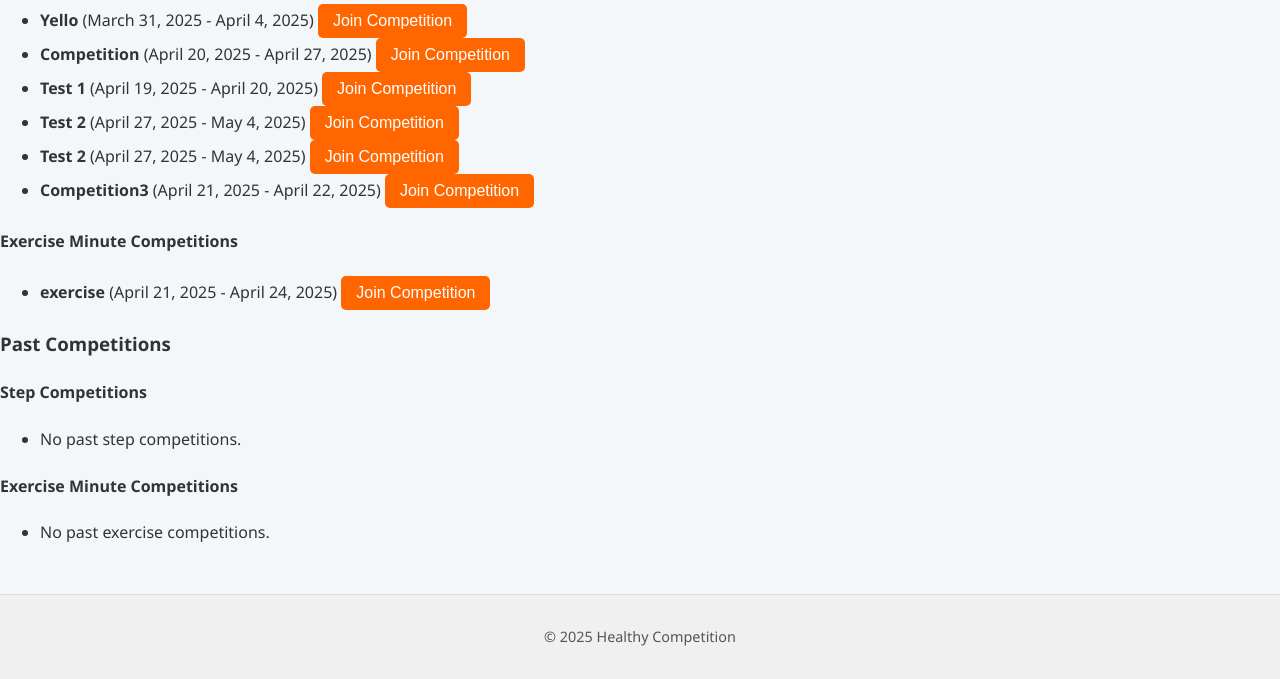
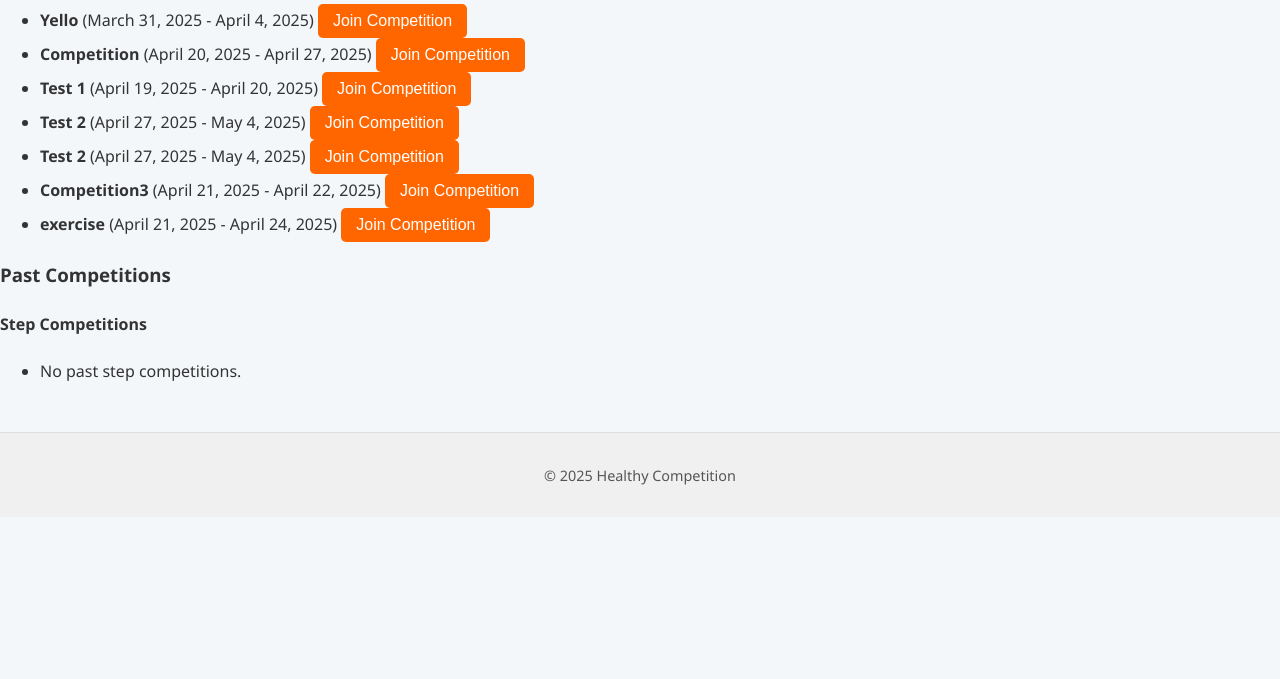
Before and after one commit to AllisonGatt/Healthy_Competition, a Django app: page /competitions/ in a window 1280 px wide. Shown: the part 356-1035 px from the top of the page. After the commit the page ends 841 px from the top, so only its background shows below. Run offline with Django 5.2, Linux system fonts and the light colour scheme; a user stored in the database is signed in; data comes from the database, SQL or seed files in the repository.

Commit message:
Final changes, rmeove minutes

```diff
--- a/src/models.py
+++ b/src/models.py
@@ -12,15 +12,15 @@ class Profile(models.Model):
         return f"{self.user.username}'s Profile"
 
 class ActivityLog(models.Model):
-    ACTIVITY_CHOICES = [ #distinguishes between steps and exercise minutes
-        ('steps', 'Steps'),
-        ('exercise', 'Exercise (minutes)'),
-    ]
+    # ACTIVITY_CHOICES = [ #distinguishes between steps and exercise minutes
+    #     ('steps', 'Steps'),
+    #     ('exercise', 'Exercise (minutes)'),
+    # ]
 
     user = models.ForeignKey(User, on_delete=models.CASCADE)
-    activity_type = models.CharField(max_length=10, choices=ACTIVITY_CHOICES)
+    activity_type = models.CharField(max_length=15, null=True)
     steps = models.PositiveIntegerField(null=True, blank=True) #this makes this optional so that it can be steps or minutes
-    minutes = models.PositiveIntegerField(null=True, blank=True) #same as above
+    # minutes = models.PositiveIntegerField(null=True, blank=True) #same as above
     date = models.DateField(auto_now_add=True)
 
     def __str__(self):
@@ -29,17 +29,17 @@ class ActivityLog(models.Model):
 
 #model for competitions
 class Competition(models.Model):
-    COMPETITION_TYPE_CHOICES = [
-    ('steps', 'Steps'),
-    ('minutes', 'Exercise Minutes'),
-    ]
+    # COMPETITION_TYPE_CHOICES = [
+    # ('steps', 'Steps'),
+    # ('minutes', 'Exercise Minutes'),
+    # ]
 
     name = models.CharField(max_length=255)
     creator = models.ForeignKey(User, on_delete=models.CASCADE, related_name="created_competitions")
     participants = models.ManyToManyField(User, related_name="joined_competitions", blank=True)
     start_date = models.DateField()
     end_date = models.DateField()
-    competition_type = models.CharField(max_length=10, choices=COMPETITION_TYPE_CHOICES)
+    # competition_type = models.CharField(max_length=15, null=True)
 
     def __str__(self):
         return self.name
--- a/src/templates/competition_list.html
+++ b/src/templates/competition_list.html
@@ -28,7 +28,7 @@
     {% endfor %}
 </ul>
 
-<h4>Exercise Minute Competitions</h4>
+<!-- <h4>Exercise Minute Competitions</h4>
 <ul>
     {% for comp in current_competitions_minutes %}
         <li>
@@ -47,7 +47,7 @@
     {% empty %}
         <li>No current exercise competitions.</li>
     {% endfor %}
-</ul>
+</ul> -->
 
 <!-- PAST COMPETITIONS -->
 <h3>Past Competitions</h3>
@@ -64,7 +64,7 @@
     {% endfor %}
 </ul>
 
-<h4>Exercise Minute Competitions</h4>
+<!-- <h4>Exercise Minute Competitions</h4>
 <ul>
     {% for comp in past_competitions_minutes %}
         <li>
@@ -74,6 +74,6 @@
     {% empty %}
         <li>No past exercise competitions.</li>
     {% endfor %}
-</ul>
+</ul> -->
 
 {% endblock %}
--- a/src/views.py
+++ b/src/views.py
@@ -107,13 +107,13 @@ def profile_view(request):
                     output_field=IntegerField()
                 )
             ),
-            total_minutes=Sum(
-                Case(
-                    When(activity_type='exercise', then='minutes'),
-                    default=0,
-                    output_field=IntegerField()
-                )
-            )
+            # total_minutes=Sum(
+            #     Case(
+            #         When(activity_type='exercise', then='minutes'),
+            #         default=0,
+            #         output_field=IntegerField()
+            #     )
+            # )
         )
         .order_by('-date')
     )
@@ -137,8 +137,8 @@ def log_activity_ajax(request):
         # Extra validation
         if activity.activity_type == 'steps' and activity.steps == 0:
             return JsonResponse({'status': 'error', 'errors': {'steps': ['Please enter the number of steps.']}})
-        if activity.activity_type == 'exercise' and activity.minutes == 0:
-            return JsonResponse({'status': 'error', 'errors': {'minutes': ['Please enter the number of minutes.']}})
+        # if activity.activity_type == 'exercise' and activity.minutes == 0:
+        #     return JsonResponse({'status': 'error', 'errors': {'minutes': ['Please enter the number of minutes.']}})
 
         activity.save()
 
@@ -154,7 +154,7 @@ def log_activity_ajax(request):
         today = timezone.now().date()
         active_competitions = Competition.objects.filter(
             competitionparticipant__user=request.user,
-            competition_type=activity.activity_type,
+            # competition_type=activity.activity_type,
             start_date__lte=today,
             end_date__gte=today
         )
@@ -165,8 +165,8 @@ def log_activity_ajax(request):
             )
             if activity.activity_type == 'steps':
                 participant.progress += activity.steps
-            elif activity.activity_type == 'exercise':
-                participant.progress += activity.minutes
+            # elif activity.activity_type == 'exercise':
+            #     participant.progress += activity.minutes
             participant.save()
 
         # Render updated rows
@@ -212,33 +212,33 @@ def competition_list(request):
     all_competitions = Competition.objects.all()
 
     current_competitions_steps = all_competitions.filter(
-        competition_type='steps',
+        # competition_type='steps',
         end_date__gte=today
     )
 
-    current_competitions_minutes = all_competitions.filter(
-        competition_type='minutes',
-        end_date__gte=today
-    )
+    # current_competitions_minutes = all_competitions.filter(
+    #     competition_type='minutes',
+    #     end_date__gte=today
+    # )
 
     past_competitions_steps = all_competitions.filter(
-        competition_type='steps',
+        # competition_type='steps',
         end_date__lt=today
     )
 
-    past_competitions_minutes = all_competitions.filter(
-        competition_type='minutes',
-        end_date__lt=today
-    )
+    # past_competitions_minutes = all_competitions.filter(
+    #     competition_type='minutes',
+    #     end_date__lt=today
+    # )
 
     # Get IDs of competitions the current user joined
     joined_comp_ids = CompetitionParticipant.objects.filter(user=request.user).values_list('competition_id', flat=True)
 
     return render(request, 'competition_list.html', {
         'current_competitions_steps': current_competitions_steps,
-        'current_competitions_minutes': current_competitions_minutes,
+        # 'current_competitions_minutes': current_competitions_minutes,
         'past_competitions_steps': past_competitions_steps,
-        'past_competitions_minutes': past_competitions_minutes,
+        # 'past_competitions_minutes': past_competitions_minutes,
         'joined_comp_ids': joined_comp_ids
     })
 
```
Also changed, not shown: src/forms.py (+4 -4 lines), src/templates/log_activity.html (+9 -9 lines), src/templates/profile.html (+4 -4 lines), db.sqlite3, src/migrations/0010_remove_activitylog_minutes_and_more.py (added).
